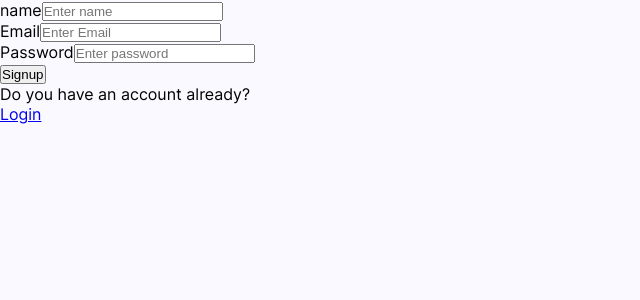
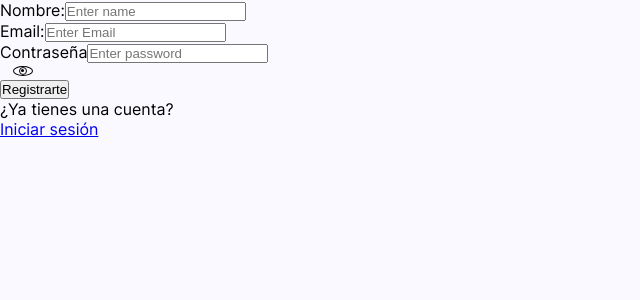
Before and after one commit to facudam/fullstack-courses-app, a React (Vite) app in the folder client/: page /signup in a window 1280 px wide. Shown: the top 300 px of the page, without its empty margins (0-640 px from the left). Built offline with nearby package versions, Linux system fonts and the light colour scheme.

Commit message:
Add validation at signup form

```diff
--- a/client/src/App.tsx
+++ b/client/src/App.tsx
@@ -1,6 +1,6 @@
-import { Login } from './pages/Login'
+import { Login } from './pages/login/Login'
 import { BrowserRouter, Routes, Route } from 'react-router-dom'
-import { Signup } from './pages/Signup'
+import { Signup } from './pages/signup/Signup'
 import Home from './pages/home/Home'
 
 function App() {
--- /dev/null
+++ b/client/src/components/eye/Eye.module.css
@@ -0,0 +1,41 @@
+.eye {
+    width: 20px;
+    height: 10px;
+    border-radius: 85%;
+    border: 1px solid;
+    overflow: hidden;
+    display: flex;
+    justify-content: center;
+    align-items: center;
+    position: relative;
+}
+
+.eye::before {
+    position: absolute;
+    content: '';
+    width: 20px;
+    height: 12px;
+    border-bottom: 1px solid black;
+    background-color: rgb(255, 255, 255);
+    top: 0x;
+    left: 0;
+    bottom: var(--toggle-eye);
+    transition: bottom .5s ease-in-out;
+}
+
+.eye-iris {
+    width: 8px;
+    height: 8px;
+    border: 1px solid #000;
+    border-radius: 50%;
+    display: flex;
+    justify-content: center;
+    align-items: center;
+}
+
+.eye-pupil {
+    width: 3px;
+    height: 3px;
+    background-color: #000000;
+    border-radius: 50%;
+}
--- /dev/null
+++ b/client/src/components/eye/Eye.tsx
@@ -0,0 +1,14 @@
+import styles from './Eye.module.css'
+
+const Eye = () => {
+
+    return(
+        <div className={ styles.eye }>
+            <div className={ styles['eye-iris'] }>
+                <div className={ styles['eye-pupil'] }></div>
+            </div>
+        </div>
+    )
+}
+
+export default Eye
--- /dev/null
+++ b/client/src/helpers/toggleEye.ts
@@ -0,0 +1,13 @@
+
+
+export const toggleEye = (e: React.MouseEvent<HTMLButtonElement>) => {
+    e.preventDefault()
+    e.stopPropagation()
+
+    const bottomToggleValue = getComputedStyle(document.documentElement).getPropertyValue("--toggle-eye");
+    if (bottomToggleValue === '100%') {
+        document.documentElement.style.setProperty("--toggle-eye", "-1px")
+    } else {
+        document.documentElement.style.setProperty("--toggle-eye", "100%")
+    }
+}
--- a/client/src/index.css
+++ b/client/src/index.css
@@ -25,4 +25,5 @@ body {
   --light-gray: #f8fafc;
   --white: #fff;
   --background: #f9f9ff;
+  --toggle-eye: 100%;
 }
--- a/client/src/pages/Signup.tsx
+++ /dev/null
@@ -1,49 +0,0 @@
-import { ChangeEvent, useState } from "react"
-import { Link, useNavigate } from "react-router-dom"
-import axios from 'axios'
-import apiBaseUrl from "../services/api/endpoints/apiBaseUrl"
-
-
-export const Signup = () => {
-
-    const [ email, setEmail ] = useState<string>('')
-    const [ password, setPassword ] = useState<string>('')
-    const [ name, setName ] = useState<string>('')
-    const navigate = useNavigate()
-
-    const handleEmail = (e: ChangeEvent<HTMLInputElement>) => setEmail(e.target.value)
-    const handlePassword = (e: ChangeEvent<HTMLInputElement>) => setPassword(e.target.value)
-    const handleName = (e: ChangeEvent<HTMLInputElement>) => setName(e.target.value)
-
-
-    const handleSubmit = (e: ChangeEvent<HTMLFormElement>) => {
-        e.preventDefault()
-        axios.post(`${ apiBaseUrl }/api/users`, { name, email, password } )
-            .then(res => console.log(res))
-            .catch(err => console.log(err))
-        navigate('/login')
-
-    }
-
-  return (
-    <div>
-        <form onSubmit={ handleSubmit }>
-            <div>
-                <label htmlFor="name">name</label>
-                <input onChange={ handleName } type="text" name="name" placeholder="Enter name" value={ name } />
-            </div>
-            <div>
-                <label htmlFor="email">Email</label>
-                <input onChange={ handleEmail } type="email" name="email" placeholder="Enter Email" value={ email } />
-            </div>
-            <div>
-                <label htmlFor="password">Password</label>
-                <input onChange={ handlePassword } type="password" name="password" placeholder="Enter password" value={ password } />
-            </div>
-            <button type="submit">Signup</button>
-            <p>Do you have an account already?</p>
-            <Link to='/'>Login</Link>
-        </form>
-    </div>
-  )
-}
--- a/client/src/pages/Login.tsx
+++ b/client/src/pages/login/Login.tsx
@@ -1,7 +1,7 @@
 import axios, { AxiosResponse } from "axios";
 import { ChangeEvent, useEffect, useState } from "react";
 import { Link, useNavigate } from "react-router-dom";
-import apiBaseUrl from "../services/api/endpoints/apiBaseUrl";
+import apiBaseUrl from "../../services/api/endpoints/apiBaseUrl";
 
 
 export const Login = () => {
--- /dev/null
+++ b/client/src/pages/signup/Signup.module.css
@@ -0,0 +1,11 @@
+.button {
+    width: 25px;
+    height: 15px;
+    border: none;
+    background-color: transparent;
+    margin-left: 10px;
+    cursor: pointer;
+    display: flex;
+    justify-content: center;
+    align-items: center;
+}
--- /dev/null
+++ b/client/src/pages/signup/Signup.tsx
@@ -0,0 +1,87 @@
+import styles from './Signup.module.css'
+import { ChangeEvent, useState } from "react"
+import { Link, useNavigate } from "react-router-dom"
+import axios from 'axios'
+import apiBaseUrl from "../../services/api/endpoints/apiBaseUrl"
+import Eye from "../../components/eye/Eye"
+import { toggleEye } from '../../helpers/toggleEye'
+import { signUpValidation, validateEmail, validatePassword } from '../validations/signUpValidation'
+
+
+export const Signup = () => {
+
+    const [ email, setEmail ] = useState<string>('')
+    const [ password, setPassword ] = useState<string>('')
+    const [ name, setName ] = useState<string>('')
+    const [ hasAnyError, setHasAnyError ] = useState<boolean>(false)
+    const navigate = useNavigate()
+
+    const handleEmail = (e: ChangeEvent<HTMLInputElement>) => setEmail(e.target.value)
+    const handlePassword = (e: ChangeEvent<HTMLInputElement>) => setPassword(e.target.value)
+    const handleName = (e: ChangeEvent<HTMLInputElement>) => setName(e.target.value)
+
+    const handleSubmit = (e: ChangeEvent<HTMLFormElement>) => {
+        e.preventDefault()
+
+        const isValid = signUpValidation({ name, email, password })
+
+        if (!isValid) {
+            setHasAnyError(true)
+            return
+        }
+        setHasAnyError(false)
+
+        axios.post(`${apiBaseUrl}/api/users`, { name, email, password })
+        .then(res => {
+            console.log(res)
+            navigate('/login')
+        })
+        .catch(err => {
+            console.log(err)
+            if (err.response && err.response.status === 409) {
+                alert(`El email: ${email} ya se encuentra registrado`)
+            } else {
+                alert('No se pudo completar el registro: ' + err)
+            }
+        })
+    }
+
+  return (
+    <div>
+        <form onSubmit={ handleSubmit }>
+            <div>
+                <label htmlFor="name">Nombre:</label>
+                <input onChange={ handleName } type="text" name="name" placeholder="Enter name" value={ name } />
+                {
+                    (hasAnyError && name.trim() === '') &&
+                        <span>Por favor, ingresa tu nombre</span>
+                }
+            </div>
+            <div>
+                <label htmlFor="email">Email:</label>
+                <input onChange={ handleEmail } type="email" name="email" placeholder="Enter Email" value={ email } />
+                {
+                    (hasAnyError && !validateEmail(email)) &&
+                        <span>Por favor, ingrese un email válido</span>
+                }
+            </div>
+            <div>
+                <label htmlFor="password">Contraseña</label>
+                <input onChange={ handlePassword } type="password" name="password" placeholder="Enter password" value={ password } />
+                {
+                    (hasAnyError && !validatePassword(password)) &&
+                        <span>La contraseña debe ser de entre 8 y 16 caracteres y debe poseer al menos una mayúscula y un número</span>
+                }
+                <button
+                    onClick={ (e) => toggleEye(e) }
+                    className={ styles.button }>
+                   <Eye />
+                </button>
+            </div>
+            <button type="submit">Registrarte</button>
+            <p>¿Ya tienes una cuenta?</p>
+            <Link to='/login'>Iniciar sesión</Link>
+        </form>
+    </div>
+  )
+}
--- /dev/null
+++ b/client/src/pages/validations/signUpValidation.ts
@@ -0,0 +1,30 @@
+interface SignUpValidation {
+    name: string,
+    email: string,
+    password: string
+}
+export const signUpValidation = (data: SignUpValidation) => {
+    const hasAnyError =
+      data.name.trim() === '' ||
+      !validateEmail(data.email) ||
+      !validatePassword(data.password);
+
+    return !hasAnyError;
+};
+
+export const validateEmail = (email: string) => {
+    const regex = /^([a-zA-Z0-9._-]+)@([a-zA-Z0-9._-]+)\.([a-zA-Z]{2,6})$/;
+    return regex.test(email);
+};
+
+export const validatePassword = (password: string) => {
+    return password.length >= 8 && password.length <= 16 && hasUpperCase(password) && hasNumber(password)
+}
+
+function hasUpperCase(str: string) {
+    return /[A-Z]/.test(str);
+}
+
+function hasNumber(str: string) {
+    return /[0-9]/.test(str);
+}
```
Also changed, not shown: 1 other file (tests, documents, lock files or other folders).
